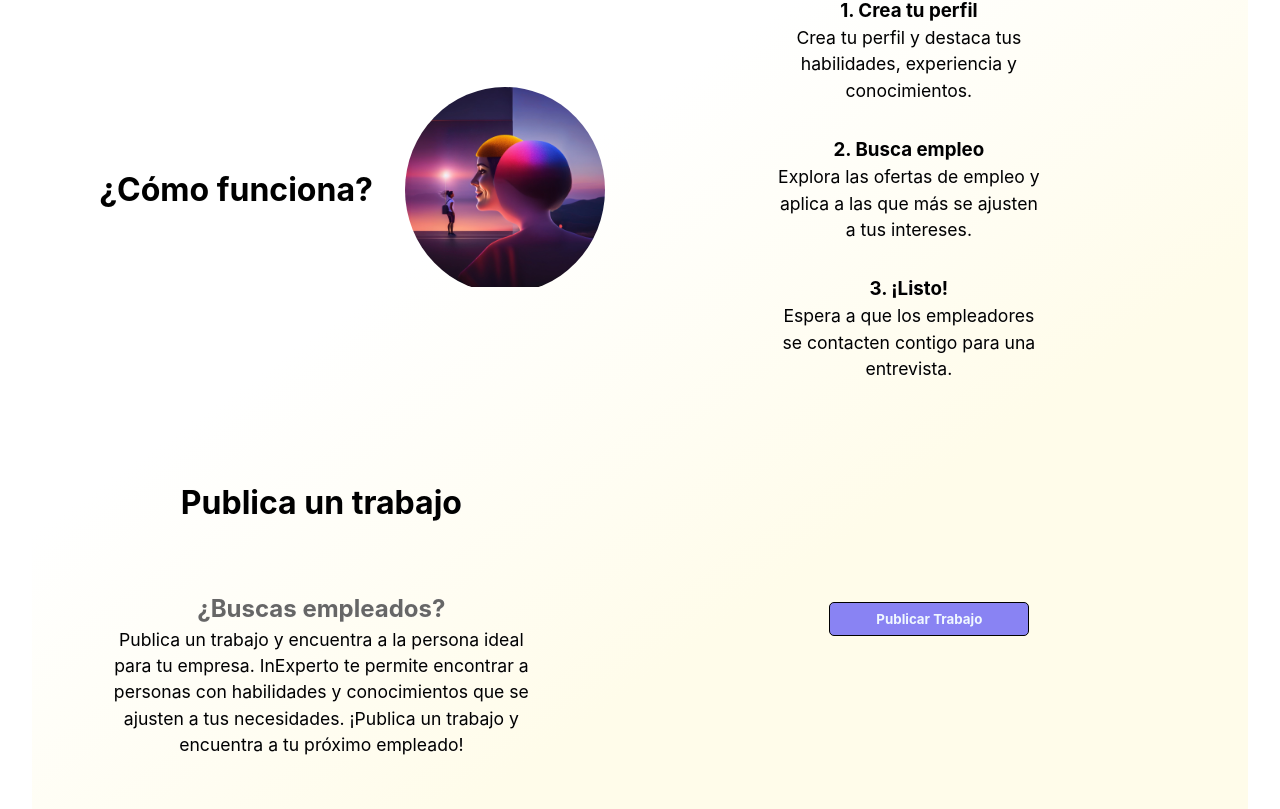
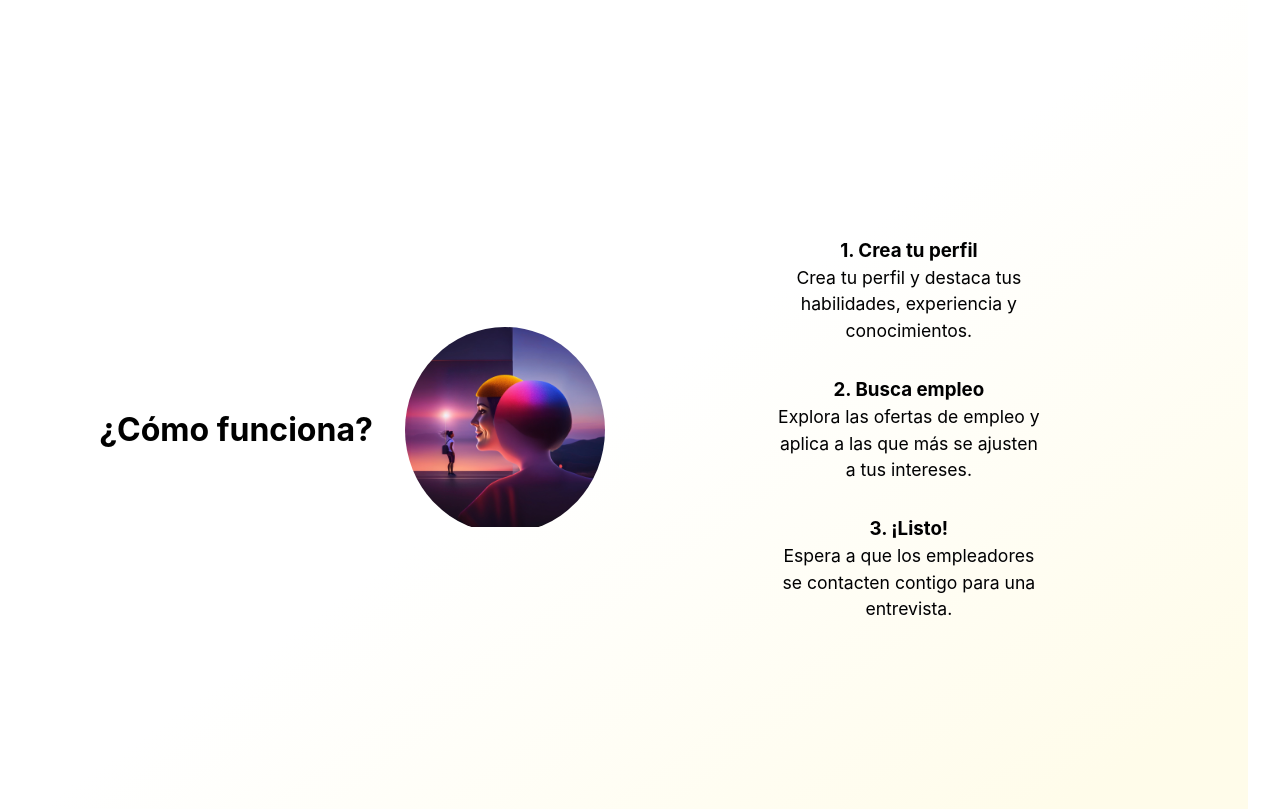
Before and after one commit to darkv314/ExtensoIn, a React (Vite) app: page / in a window 1280 px wide. Shown: the part 771-1580 px from the top of the page. Built offline with nearby package versions, Linux system fonts and the light colour scheme.

Commit message:
home larger

```diff
--- a/src/pages/home/Home.css
+++ b/src/pages/home/Home.css
@@ -31,6 +31,7 @@
   align-items: center;
   text-shadow: 0 0 2px whitesmoke;
   font-weight: bold;
+  padding-top: 5em;
 }
 
 .second__section__content {
@@ -57,6 +58,7 @@
 
   display: flex;
   flex-direction: row;
+  margin-bottom: 10em;
 }
 .background {
   background: linear-gradient(
@@ -66,6 +68,10 @@
     var(--primary) 75%,
     var(--primary) 100%
   );
+
+  display: flex;
+  flex-direction: column;
+  gap: 10em;
 }
 
 .img__container{
```
